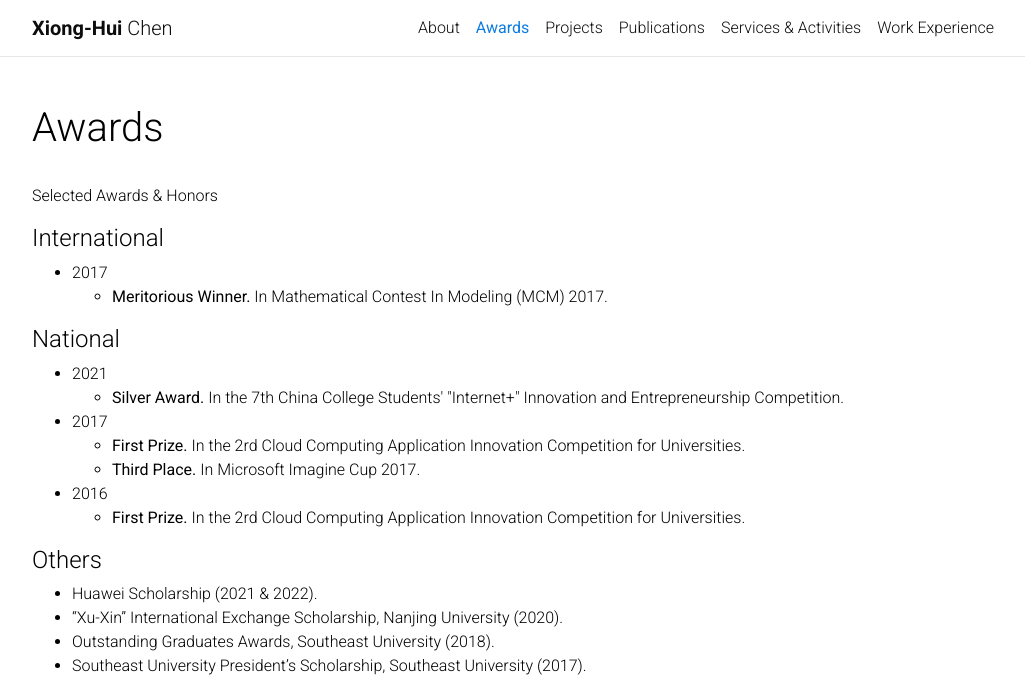
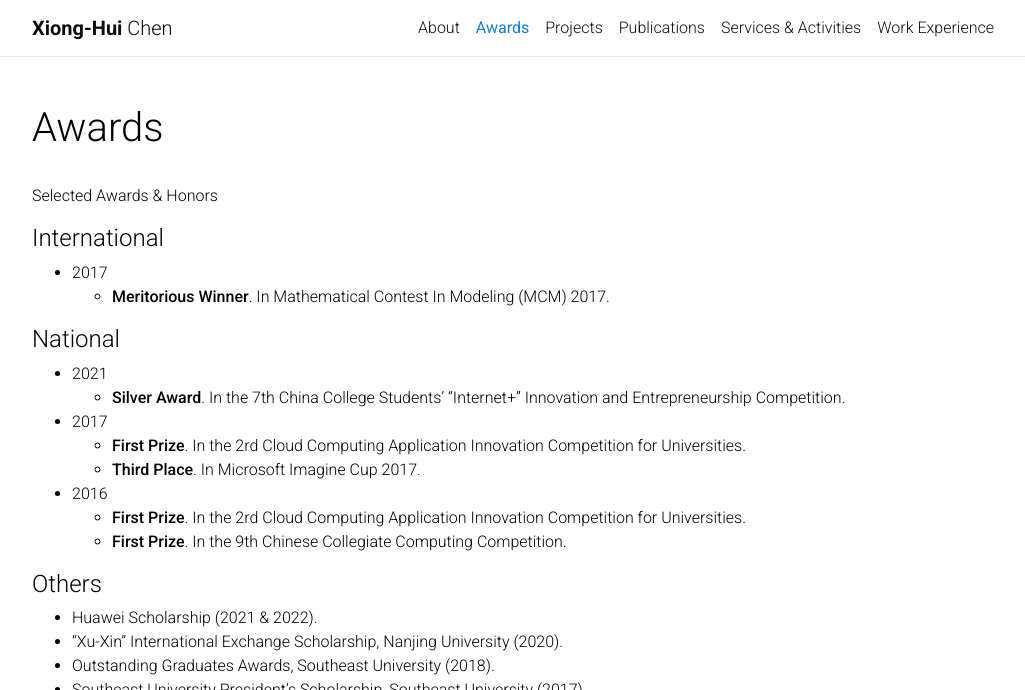
Before and after one commit to xionghuichen/xionghuichen.github.io, a Jekyll site: the page built from _pages/awards.md, in a window 1280 px wide, cut to the strip 0-690 px from the top of the page. Shown: the whole strip, without its empty margins (123-1148 px from the left). Built offline with Jekyll 4.4.1, drawn with Linux system fonts in a browser that asks for light colours; comment, search, counter and statistics services are not loaded.

Commit message:
add awards

```diff
--- a/_pages/awards.md
+++ b/_pages/awards.md
@@ -9,79 +9,20 @@ nav: true
 ---
 Selected Awards & Honors
 
-<h4>International</h4>
+####  International
+- 2017
+    - **Meritorious Winner**.   In Mathematical Contest In Modeling (MCM) 2017.
 
-<ul>
+#### National
+- 2021
+    - **Silver Award**. In the 7th China College Students' "Internet+" Innovation and Entrepreneurship Competition.
+- 2017
+    - **First Prize**. In the 2rd Cloud Computing Application Innovation Competition for Universities.
+    - **Third Place**. In Microsoft Imagine Cup 2017.
+- 2016
+    - **First Prize**. In the 2rd Cloud Computing Application Innovation Competition for Universities.
+    - **First Prize**. In the 9th Chinese Collegiate Computing Competition.
 
-<li> 2017
-
-<ul>
-
-<li>
-
-<b>Meritorious Winner. </b>  In Mathematical Contest In Modeling (MCM) 2017.
-
-</li>
-
-</ul>
-
-</li>
-
-</ul>
-
-<h4>National</h4>
-
-<ul>
-
-<li> 2021
-
-<ul>
-
-<li>
-
-<b>Silver Award. </b>   In the 7th China College Students' "Internet+" Innovation and Entrepreneurship Competition.
-
-</li>
-
-</ul>
-
-</li>
-
-<li> 2017
-
-<ul>
-
-<li>
-
-<b>First Prize. </b> In the 2rd Cloud Computing Application Innovation Competition for Universities.
-
-</li>
-
-<li>
-
-<b>Third Place. </b> In Microsoft Imagine Cup 2017.
-
-</li>
-
-</ul>
-
-</li>
-
-<li> 2016
-
-<ul>
-
-<li>
-
-<b>First Prize. </b> In the 2rd Cloud Computing Application Innovation Competition for Universities.
-
-</li>
-
-</ul>
-
-</li>
-
-</ul>
 
 #### Others
 
```
